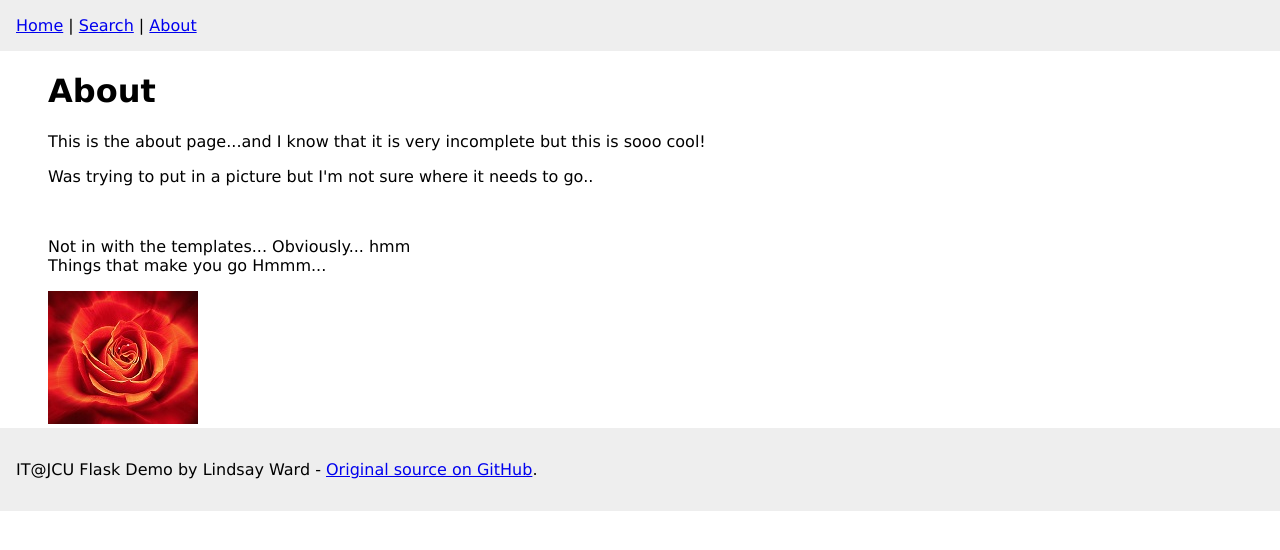
After one commit to DominiqueGregoire/cp1404practicals, a Flask app: template prac_10/flaskdemo-master/templates/about.html in a window 1280 px wide. The commit adds this page. Shown: the top 550 px of the page. Run offline with Flask 2, Linux system fonts and the light colour scheme; the template is opened without the code that fills it, so the values that code supplies are empty.

Commit message:
Add flask + wikipedia API files created in pycharm professional

```diff
--- a/prac_10/flaskdemo-master/flaskdemo.py
+++ b/prac_10/flaskdemo-master/flaskdemo.py
@@ -1,4 +1,5 @@
 from flask import Flask, render_template, request, redirect, url_for, session
+
 import wikipedia
 
 app = Flask(__name__)
@@ -13,7 +14,9 @@ def home():
 
 @app.route('/about')
 def about():
-    return "I am still working on this"
+    # return "I'm still working on this"
+    return render_template("about.html")  # getting error still need
+                                            # to work out why??
 
 
 @app.route('/search', methods=['POST', 'GET'])
--- /dev/null
+++ b/prac_10/flaskdemo-master/templates/about.html
@@ -0,0 +1,12 @@
+
+{% extends "layout.html" %}
+{% block about %}About{% endblock %}
+{% block content %}
+  <h1>About</h1>
+    <p>This is the about page...and I know that it is very
+    incomplete but this is sooo cool!</p>
+    <p>Was trying to put in a picture but I'm not sure where it needs to go..</p><br>
+    <p>Not in with the templates... Obviously... hmm<br>Things that make you go Hmmm...</p>
+    <img src="rose.jpg" alt="picture of an orange coloured rose"
+         width="150" height="133">
+{% endblock %}
--- a/prac_10/flaskdemo-master/templates/layout.html
+++ b/prac_10/flaskdemo-master/templates/layout.html
@@ -9,7 +9,8 @@
 <body>
 <div id="nav">
     <a href="{{ url_for('home') }}">Home</a> |
-    <a href="{{ url_for('search') }}">Search</a>
+    <a href="{{ url_for('search') }}">Search</a> |
+    <a href="{{ url_for('about') }}">About</a>
 </div>
 <div id="content">
     {% block content %}{% endblock %}
```
Also changed, not shown: prac_10/flaskdemo-master/templates/results.html (+4 -5 lines), prac_10/flaskdemo-master/templates/rose.jpg (added).
